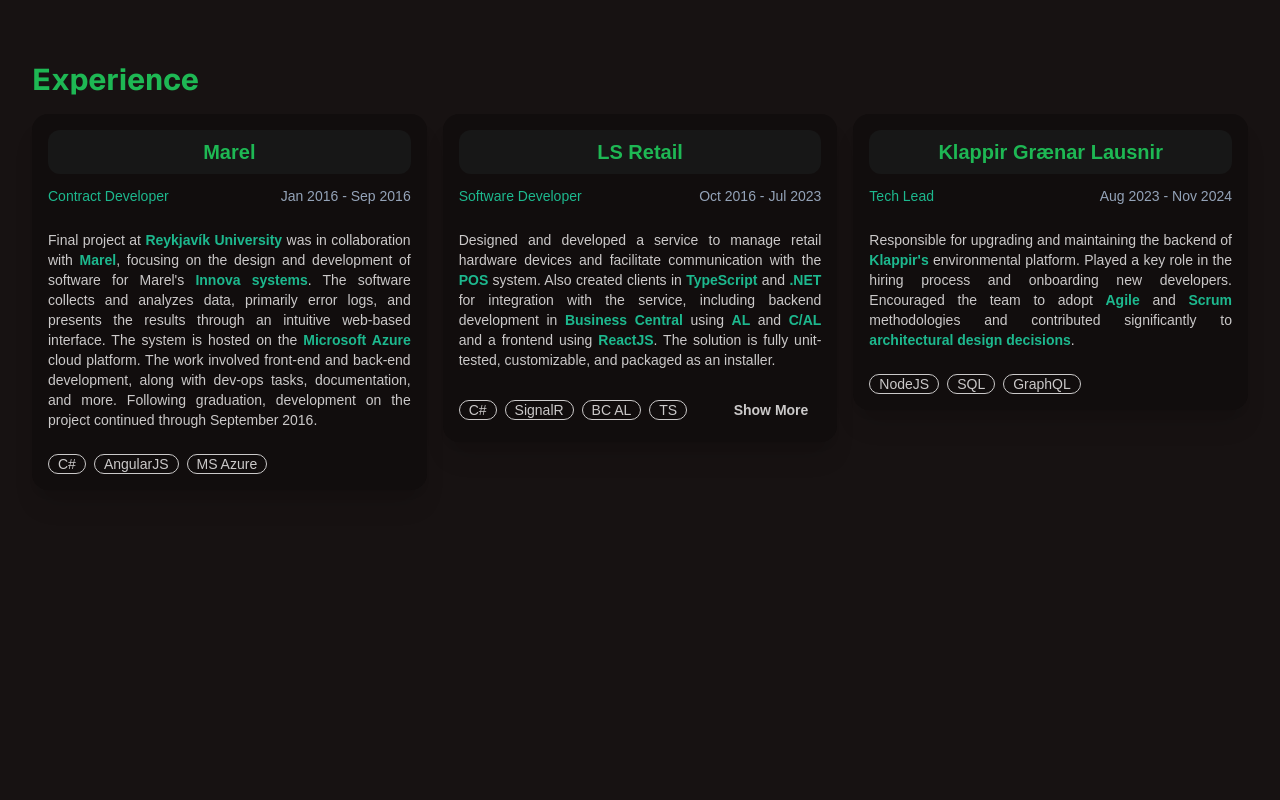
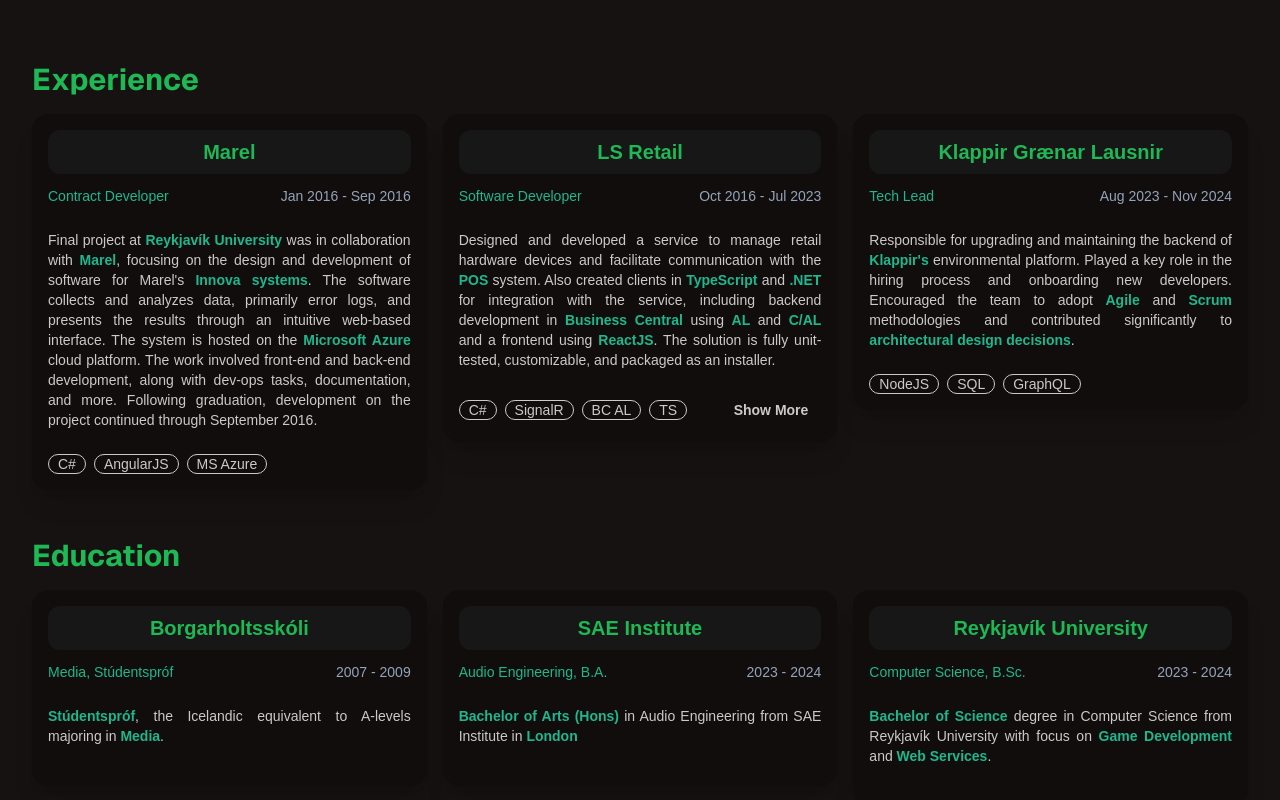
Before and after one commit to Palli-Moon/portfolio, a Next.js app: page / in a window 1280 px wide. Shown: the part 982-1782 px from the top of the page. Before the commit the page ends 1552 px from the top, so only its background shows below. Built offline with nearby package versions, Linux system fonts and the light colour scheme.

Commit message:
Add education cards

```diff
--- a/src/app/page.tsx
+++ b/src/app/page.tsx
@@ -2,6 +2,7 @@
 import Bio from '@/components/ui/bio';
 import Skills from '@/components/ui/skills/skills';
 import Experience from '@/components/ui/cards/experience';
+import Education from '@/components/ui/cards/education';
 
 export default function Home() {
   return (
@@ -11,6 +12,7 @@
         <Bio />
         <Skills />
         <Experience />
+        <Education />
       </div>
     </main>
   );
--- a/src/components/ui/cards/card.tsx
+++ b/src/components/ui/cards/card.tsx
@@ -3,8 +3,9 @@
 import SkillBadge from '@/components/ui/skills/skillBadge';
 import CardModal from './cardModal';
 
-export default function Card({ cardData, identifier }: { cardData: CardData; identifier: number }) {
+export default function Card({ cardData, identifier, onlyYear }: { cardData: CardData; identifier: number; onlyYear?: boolean }) {
   const { name, title, startDate, endDate, languages, description, descriptionLong } = cardData;
+  const format = onlyYear ? 'yyyy' : 'mmm yyyy';
 
   return (
     <>
@@ -14,7 +15,7 @@
           <div className='flex justify-between'>
             <p className='text-secondary'>{title}</p>
             <p className='text-slate-400 text-right'>
-              {dateFormat(startDate, 'mmm yyyy')} - {dateFormat(endDate, 'mmm yyyy')}
+              {dateFormat(startDate, format)} - {dateFormat(endDate, format)}
             </p>
           </div>
           <div>{description}</div>
--- a/src/components/ui/cards/cards.tsx
+++ b/src/components/ui/cards/cards.tsx
@@ -1,14 +1,14 @@
 import { CardData } from '@/types';
 import Card from './card';
 
-export default function Cards({ cardData }: { cardData: CardData[] }) {
+export default function Cards({ cardData, onlyYear }: { cardData: CardData[]; onlyYear?: boolean }) {
   return (
     <div className='flex gap-4 flex-col lg:flex-row'>
       {cardData.map((d, i) => {
         //           ^?
         return (
           <div key={i} className='basis-1/3'>
-            <Card cardData={d} identifier={i} />
+            <Card cardData={d} identifier={i} onlyYear={onlyYear} />
           </div>
         );
       })}
--- /dev/null
+++ b/src/components/ui/cards/education.tsx
@@ -0,0 +1,13 @@
+import Cards from './cards';
+import { education } from '@/data';
+
+export default function Education() {
+  return (
+    <div className='pb-8'>
+      <h1>Education</h1>
+      <div className='my-4'>
+        <Cards cardData={education} onlyYear />
+      </div>
+    </div>
+  );
+}
--- a/src/data.tsx
+++ b/src/data.tsx
@@ -79,7 +79,7 @@
   { title: 'Spanish', level: Level.Decent },
 ];
 
-// Experience
+// Experience and Education
 
 export const experience: CardData[] = [
   {
@@ -143,3 +143,39 @@
     ),
   },
 ];
+
+export const education: CardData[] = [
+  {
+    name: 'Borgarholtsskóli',
+    title: 'Media, Stúdentspróf',
+    startDate: new Date('2007'),
+    endDate: new Date('2009'),
+    description: (
+      <p className='my-4'>
+        <b>Stúdentspróf</b>, the Icelandic equivalent to A-levels majoring in <b>Media</b>.
+      </p>
+    ),
+  },
+  {
+    name: 'SAE Institute',
+    title: 'Audio Engineering, B.A.',
+    startDate: new Date('2023-08'),
+    endDate: new Date('2024-11'),
+    description: (
+      <p className='my-4'>
+        <b>Bachelor of Arts (Hons)</b> in Audio Engineering from SAE Institute in <b>London</b>
+      </p>
+    ),
+  },
+  {
+    name: 'Reykjavík University',
+    title: 'Computer Science, B.Sc.',
+    startDate: new Date('2023-08'),
+    endDate: new Date('2024-11'),
+    description: (
+      <p className='my-4'>
+        <b>Bachelor of Science</b> degree in Computer Science from Reykjavík University with focus on <b>Game Development</b> and <b>Web Services</b>.
+      </p>
+    ),
+  },
+];
```
